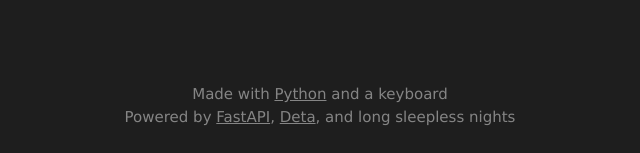
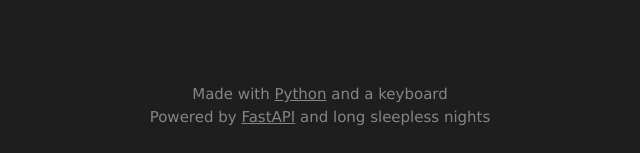
Before and after one commit to lemonyte/http-waifus, a FastAPI app: page /upload in a window 1280 px wide. Shown: the part 647-800 px from the top of the page, without its empty margins (320-960 px from the left). Run offline with FastAPI, Linux system fonts and the light colour scheme.

Commit message:
Update footer

```diff
--- a/templates/base.html
+++ b/templates/base.html
@@ -44,8 +44,7 @@
       and a keyboard
       <br />
       Powered by
-      <a href="https://fastapi.tiangolo.com/">FastAPI</a>,
-      <a href="https://deta.sh/">Deta</a>,
+      <a href="https://fastapi.tiangolo.com/">FastAPI</a>
       and long sleepless nights
     </p>
     {% endblock %}
```
